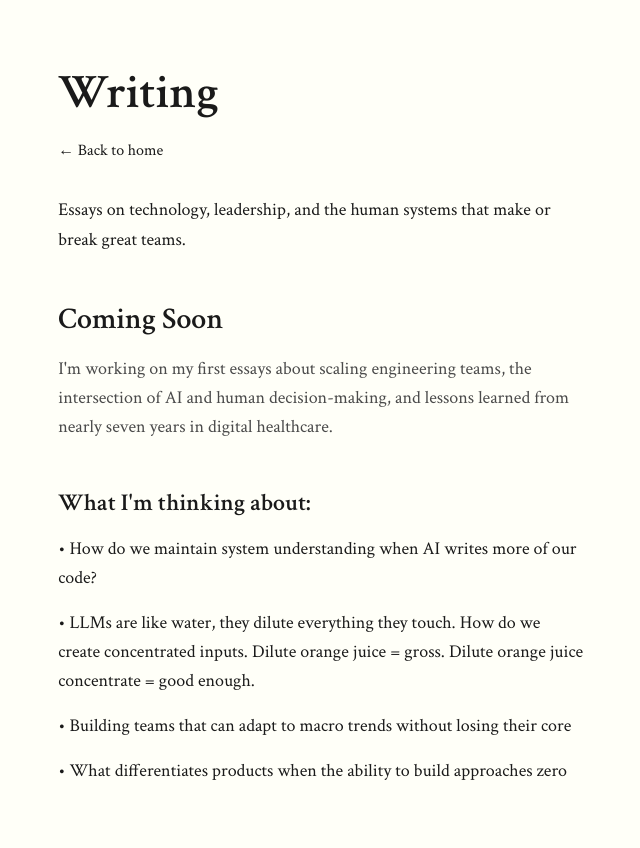
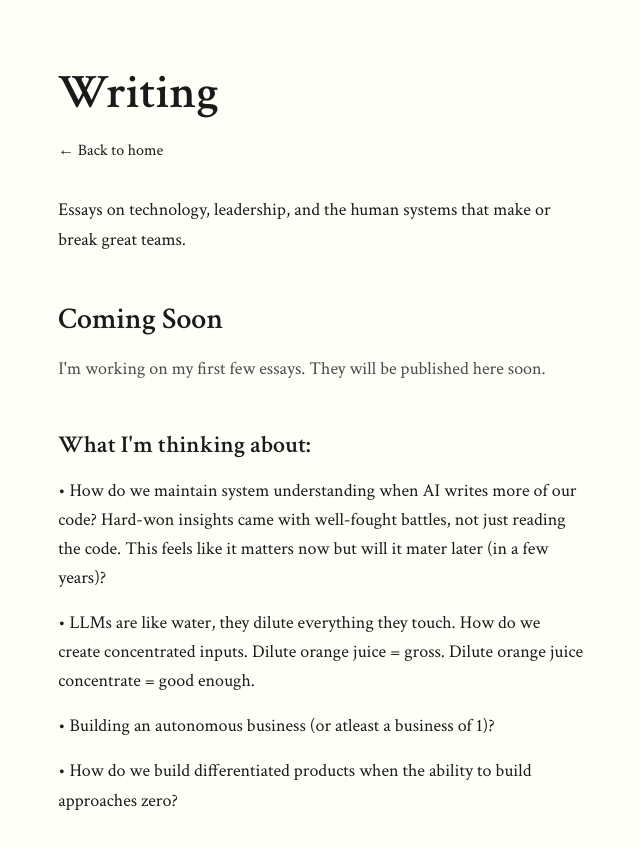
Before and after one commit to blakeyoder/blakeyoderdotcom, a Next.js app: page /writing in a window 1280 px wide. Shown: the top 848 px of the page, without its empty margins (319-959 px from the left). Built offline with nearby package versions, Linux system fonts and the light colour scheme.

Commit message:
Add a few changes

```diff
--- a/src/app/writing/page.tsx
+++ b/src/app/writing/page.tsx
@@ -46,9 +46,7 @@ export default function Writing() {
         <div style={{ marginTop: '3rem' }}>
           <h2>Coming Soon</h2>
           <p style={{ color: 'var(--text-secondary)' }}>
-            I&apos;m working on my first essays about scaling engineering teams,
-            the intersection of AI and human decision-making, and lessons learned
-            from nearly seven years in digital healthcare.
+            I&apos;m working on my first few essays. They will be published here soon.
           </p>
         </div>
 
@@ -56,16 +54,16 @@ export default function Writing() {
           <h3>What I&apos;m thinking about:</h3>
           <ul style={{ listStyle: 'none', padding: 0 }}>
             <li style={{ marginBottom: '1rem' }}>
-              • How do we maintain system understanding when AI writes more of our code?
+              • How do we maintain system understanding when AI writes more of our code? Hard-won insights came with well-fought battles, not just reading the code. This feels like it matters now but will it mater later (in a few years)?
             </li>
             <li style={{ marginBottom: '1rem' }}>
               • LLMs are like water, they dilute everything they touch. How do we create concentrated inputs. Dilute orange juice = gross. Dilute orange juice concentrate = good enough.
             </li>
             <li style={{ marginBottom: '1rem' }}>
-              • Building teams that can adapt to macro trends without losing their core
+              • Building an autonomous business (or atleast a business of 1)?
             </li>
             <li style={{ marginBottom: '1rem' }}>
-              • What differentiates products when the ability to build approaches zero
+              • How do we build differentiated products when the ability to build approaches zero?
             </li>
           </ul>
         </div>
```
